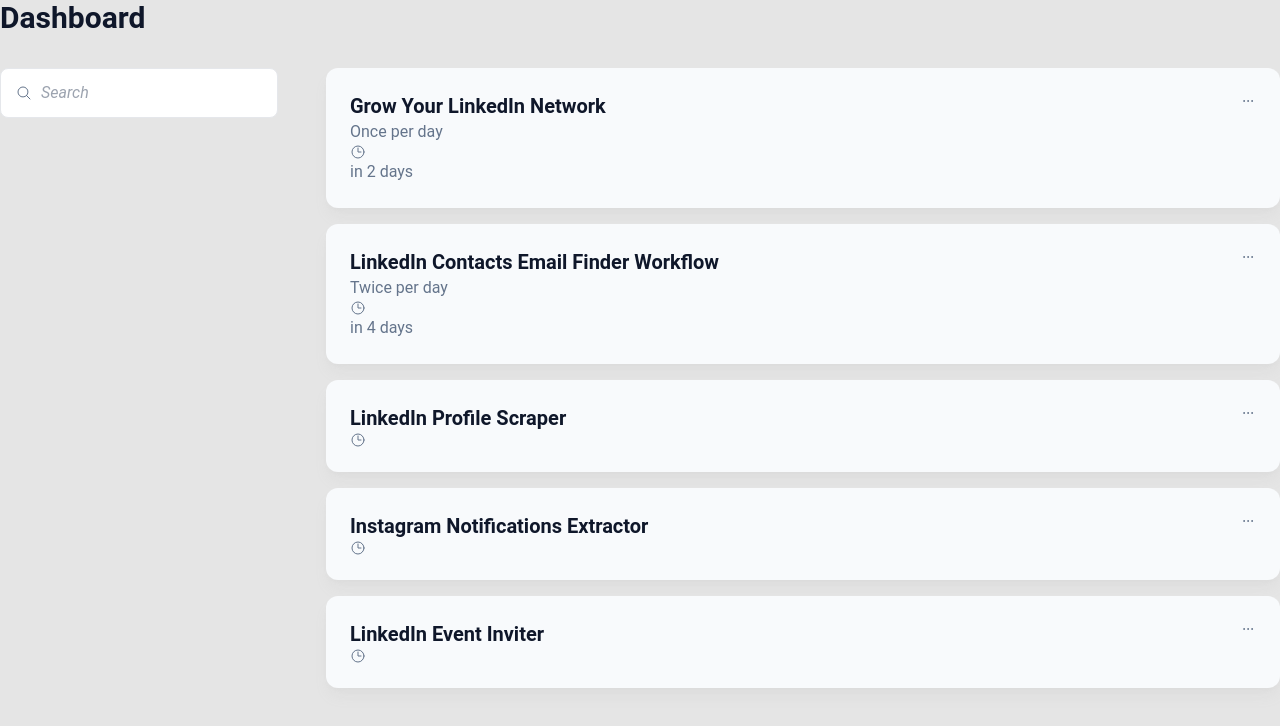
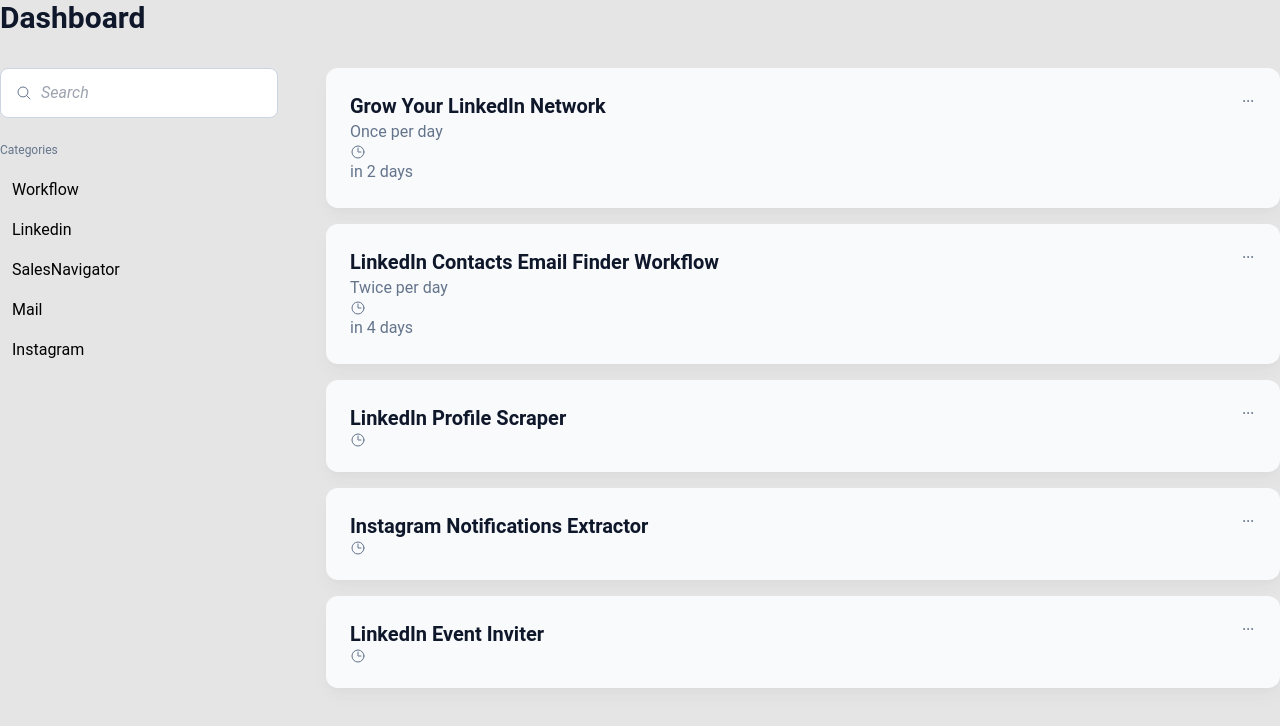
Before and after one commit to mickaelr/phantombuster-test-mr, a React (Vite) app: page /phantoms in a window 1280 px wide. Shown: the top 726 px of the page. Built offline with nearby package versions, Linux system fonts and the light colour scheme; a web font is replaced by a local one.

Commit message:
create selectable list component
logic not implemented yet.
will probably need to create a separate component for the whole filtering panel...

```diff
--- a/src/common/SearchInput.tsx
+++ b/src/common/SearchInput.tsx
@@ -9,7 +9,7 @@
 
 function SearchInput(props: SearchInputProps) {
   return (
-    <div className='relative'>
+    <div className='relative mb-4'>
         <MagnifyingGlassIcon className="h-4 w-4 absolute left-4 -translate-y-1/2 top-1/2 text-slate-500" />
         <input
             className="
@@ -19,6 +19,7 @@
                 rounded-lg
                 w-full
                 border
+                border-slate-300
                 placeholder:italic
                 hover:ring
                 hover:ring-highlight/20
@@ -33,7 +34,7 @@
             name={props.name}
             onChange={props.onChange}
         />
-        </div>
+    </div>
   )
 }
 
--- /dev/null
+++ b/src/common/SelectableList.tsx
@@ -0,0 +1,47 @@
+import { ChangeEvent, useId, useState } from "react";
+
+type SelectableListProps = {
+    label: string;
+    options: string[];
+    onChange: (value: string) => void;
+  }
+
+function SelectableList(props: SelectableListProps) {
+  const id = useId();
+  const emptyValue = '';
+  const [selectedOption, setSelectedOption] = useState<string>(emptyValue);
+
+  const onOptionClicked = (option: string) => {
+    if(selectedOption !== option) {
+      setSelectedOption(option);
+      props.onChange(option);
+    } else {
+      setSelectedOption(emptyValue);
+      props.onChange(emptyValue);
+    }
+  }
+
+  return (
+    <div className='mb-4'>
+      <div className='py-2 text-xs text-slate-500'>{props.label}</div>
+      <ul>
+        { props.options.map((option, index) => {
+          const capitalizedValue = option.charAt(0).toUpperCase() + option.slice(1);
+          const itemKey: string = `${id}_${index}`;
+          return (
+            <li
+              value={option}
+              key={itemKey}
+              onClick={() => onOptionClicked(option)}
+              className={(option === selectedOption ? 'font-bold bg-blue-800 text-slate-50' : '') + ' px-3 py-1 mt-2 rounded-md cursor-pointer'}
+            >
+              {capitalizedValue}
+            </li>
+          )
+        })}
+      </ul>
+    </div>
+  )
+}
+
+export default SelectableList
--- a/src/dashboard/DashboardPage.tsx
+++ b/src/dashboard/DashboardPage.tsx
@@ -4,6 +4,7 @@
 import useLocalStorage from '../hooks/useLocalStorage';
 import SearchInput from '../common/SearchInput';
 import { deletePhantom, duplicatePhantom, renamePhantom, searchPhantom } from '../phantoms.actions';
+import SelectableList from '../common/SelectableList';
 
 function DashboardPage() {
   const [phantoms, setPhantoms] = useLocalStorage<IPhantom[]>('phantoms', []);
@@ -31,7 +32,7 @@
     }
   }
 
-  const handlePhantomRename = (phantomId: string): void => {
+  const handleRename = (phantomId: string): void => {
     try {
       const updatedPhantoms = renamePhantom(phantoms, phantomId);
       setPhantoms([ ...updatedPhantoms ]);
@@ -40,7 +41,7 @@
     }
   }
 
-  const handlePhantomDuplication = (phantomId: string): void => {
+  const handleDuplication = (phantomId: string): void => {
     try {
       const updatedPhantoms = duplicatePhantom(phantoms, phantomId);
       setPhantoms([ ...updatedPhantoms ]);
@@ -49,7 +50,7 @@
     }
   }
 
-  const handlePhantomDelete = (phantomId: string): void => {
+  const handleDelete = (phantomId: string): void => {
     try {
       const updatedPhantoms = deletePhantom(phantoms, phantomId);
       setPhantoms([ ...updatedPhantoms ]);
@@ -58,15 +59,20 @@
     }
   }
 
-  const handlePhantomSearch = (event: ChangeEvent<HTMLInputElement>): void => {
+  const handleSearch = (event: ChangeEvent<HTMLInputElement>): void => {
     setSearchValue(event.target.value);
     setDisplayedPhantoms(searchPhantom(phantoms, event.target.value));
   }
 
+  const handleCategoryFiltering = (option: string): void => {
+    //TODO: add a way to fill the SelectableList options and implement filtering logic
+    console.log(option);
+  }
+
   const phantomActions: IPhantomActions = {
-    rename: handlePhantomRename,
-    duplicate: handlePhantomDuplication,
-    delete: handlePhantomDelete,
+    rename: handleRename,
+    duplicate: handleDuplication,
+    delete: handleDelete,
   };
 
   //TODO: check if we should add a cleanup function here
@@ -85,7 +91,8 @@
       <h1 className="text-3xl font-bold text-slate-900">Dashboard</h1>
       <div className="flex flex-row gap-12 mt-8">
         <div className="min-w-32">
-          <SearchInput name='Phantom Search' placeholder='Search' onChange={handlePhantomSearch} />
+          <SearchInput name='Phantom Search' placeholder='Search' onChange={handleSearch} />
+          <SelectableList label='Categories' options={['workflow', 'linkedin', 'salesNavigator', 'mail', 'instagram']} onChange={(option) => handleCategoryFiltering(option)} />
         </div>
         <div className="grow">
           <PhantomList items={displayedPhantoms} actions={phantomActions} />
--- a/src/phantoms.actions.ts
+++ b/src/phantoms.actions.ts
@@ -4,7 +4,6 @@
     const formattedSearchText = searchText.toLowerCase().trim();
     console.info(`Searching phantoms with ${formattedSearchText}`);
     const phantomSearchResult: IPhantom[] = phantomList.filter((item: IPhantom) => (item.name.toLowerCase().trim().includes(formattedSearchText)));
-    console.info(JSON.stringify(phantomSearchResult));
     return phantomSearchResult;
   }
 
```
Also changed, not shown: 1 other file (tests, documents, lock files or other folders).
